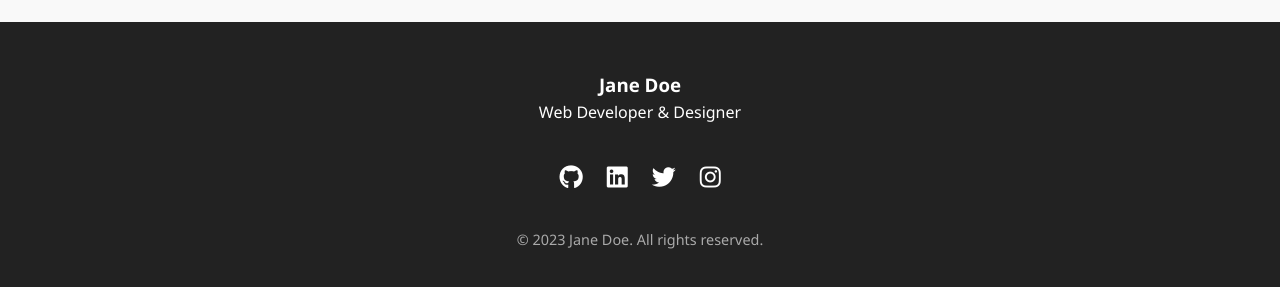
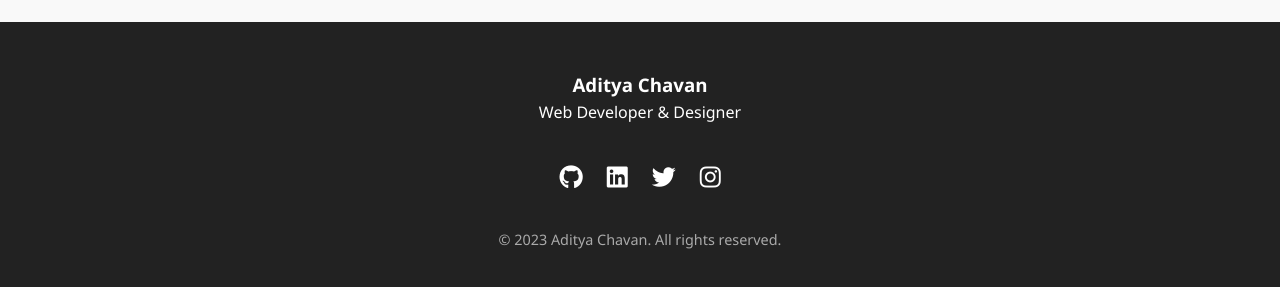
Before and after one commit to aditya9420/My-portfolio, a plain HTML site: page index.html in a window 1280 px wide. Shown: the part 3225-3512 px from the top of the page. Drawn offline with Linux system fonts and the light colour scheme.

Commit message:
Update index.html

```diff
--- a/index.html
+++ b/index.html
@@ -515,7 +515,7 @@
     <!-- Footer -->
     <footer>
         <div class="footer-content">
-            <h3>Jane Doe</h3>
+            <h3>Aditya Chavan</h3>
             <p>Web Developer & Designer</p>
             <div class="social-links">
                 <a href="#"><i class="fab fa-github"></i></a>
@@ -523,7 +523,7 @@
                 <a href="#"><i class="fab fa-twitter"></i></a>
                 <a href="#"><i class="fab fa-instagram"></i></a>
             </div>
-            <p class="copyright">© 2023 Jane Doe. All rights reserved.</p>
+            <p class="copyright">© 2023 Aditya Chavan. All rights reserved.</p>
         </div>
     </footer>
 
```
